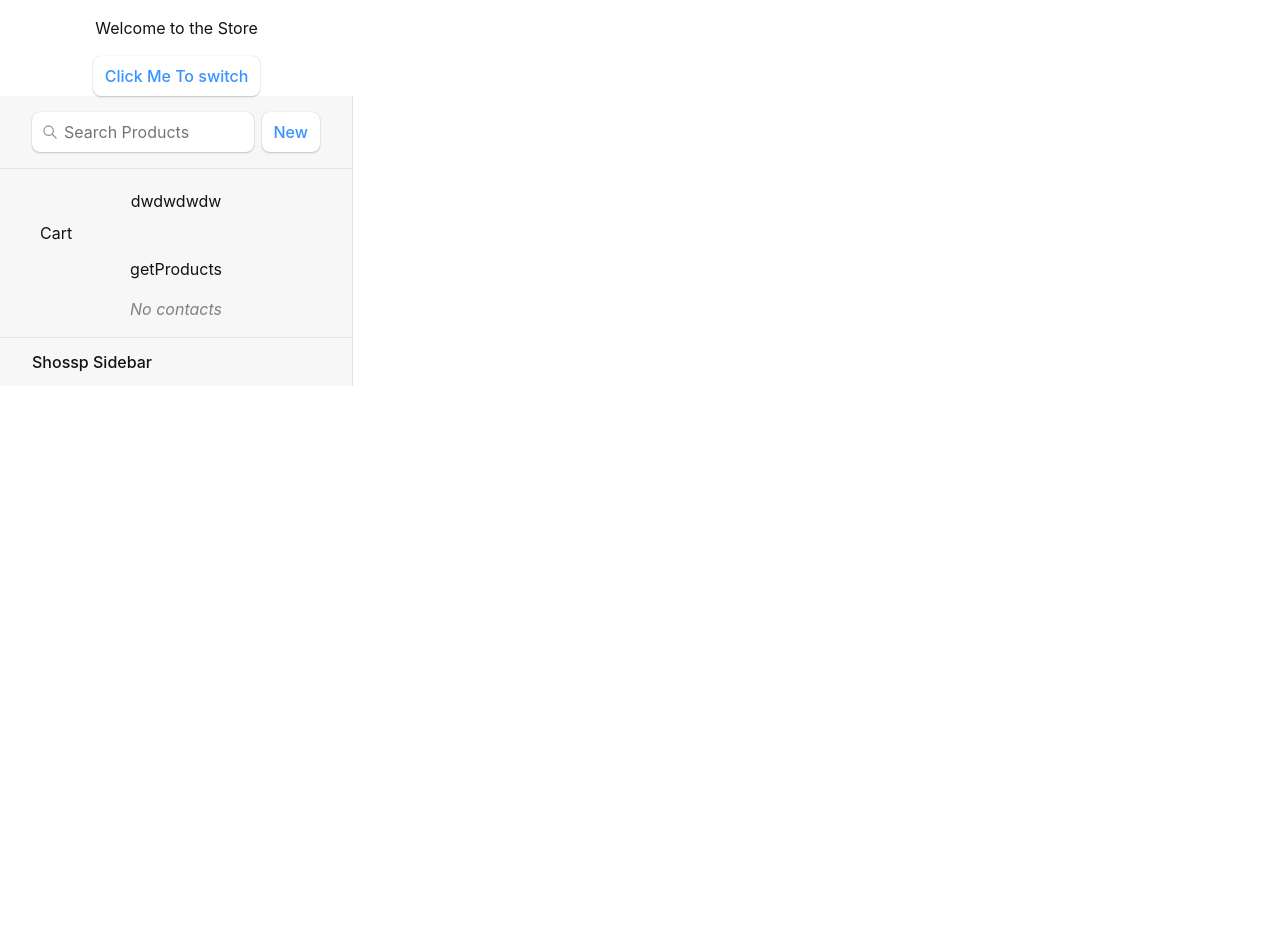
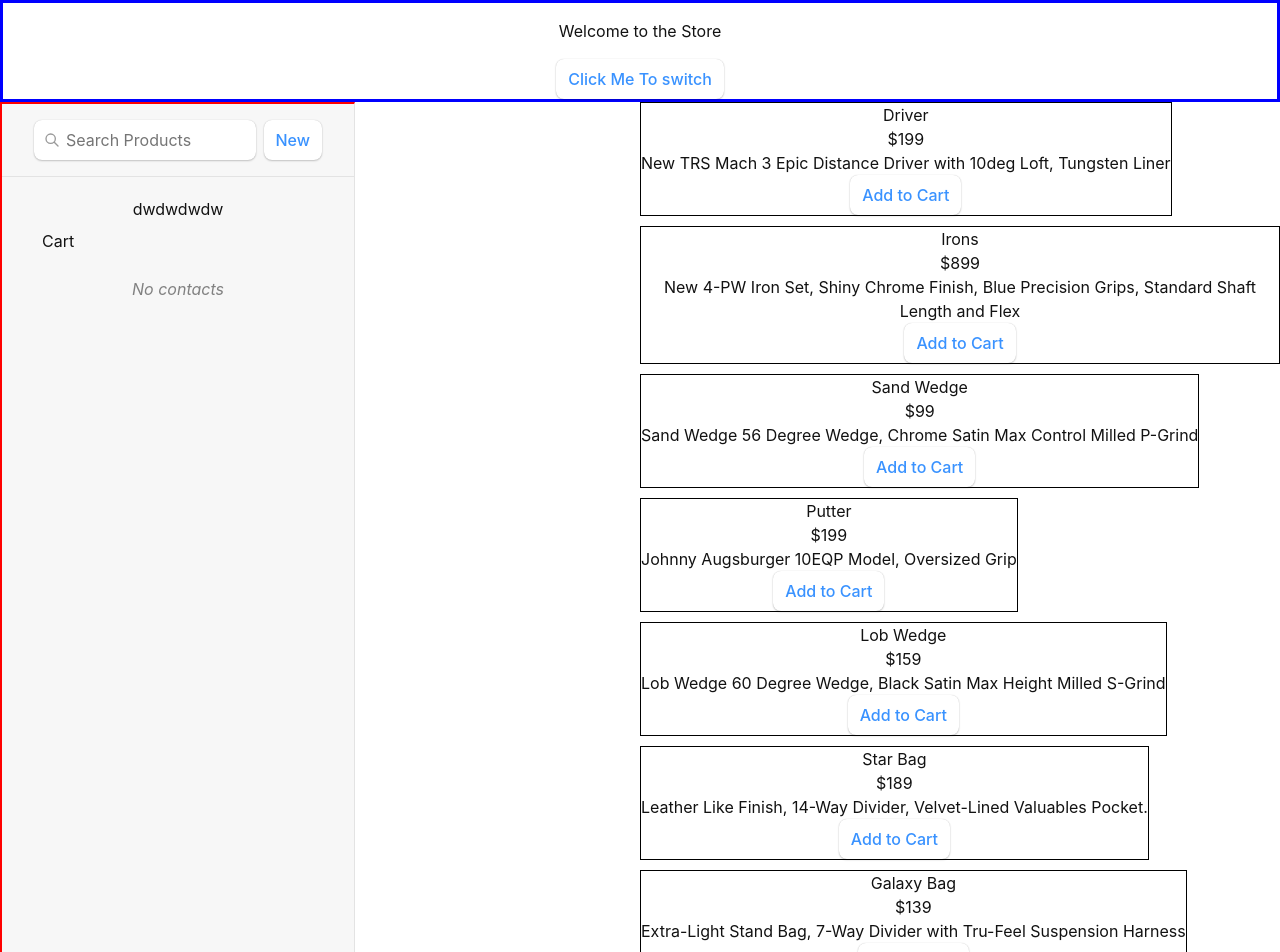
Before and after one commit to jaugs/shopping_cart, a React (Create React App) app: page / in a window 1280 px wide. Shown: the top 952 px of the page. Before the commit the page ends 800 px from the top, so only its background shows below. Built offline with nearby package versions, Linux system fonts and the light colour scheme.

Commit message:
added state cart functions/ fake products

```diff
--- a/src/App.js
+++ b/src/App.js
@@ -4,6 +4,7 @@ import { Outlet, Link, Form } from "react-router-dom";
 //import Cart from './components/cart';
 //import { getContacts, createContact } from "./contacts";
 import products from './products'
+import Home from './components/home';
 // export async function loader() {
 //   const contacts = await getContacts();
 //   return { contacts };
@@ -15,14 +16,14 @@ import products from './products'
 
 function App() {
 
-  const [item, setItem] = useState({
+  const [cartItems, setcartItems] = useState([{
     name: '',
     category: '',
     price: '',
     quantity: '',
     description: '',
     image: ''
-  })
+  }])
 
 
   function changeTab() {
@@ -31,7 +32,7 @@ function App() {
 
   return (
     <div className="App">
-      <header className="App-header">
+      <header className="header">
         {/* <img src={logo} className="App-logo" alt="logo" /> */}
         <p>Welcome to the Store</p>
         <button onClick={changeTab}>Click Me To switch</button>
@@ -80,10 +81,18 @@ function App() {
 
         </nav>
       </div>
-      <div id="detail">
+      <Home
+      products = {products}
+      cartItems= {cartItems}
+      setcartItems = {setcartItems}>
+
+      </Home>
+
+
+      {/* <div id="detail">
       <Outlet />
-      </div>
-
+      </div> */}
+    <div className='footer'>by JAUGS 2022</div>
 
     </div>
   );
--- a/src/components/cart.js
+++ b/src/components/cart.js
@@ -2,11 +2,29 @@ import { Form } from "react-router-dom";
 
 export default function Cart(props) {
 
-  return (
-    <div id="contact">
 
 
-    <p> fgorweognrwengreinlgerg</p>
+  // const [cartItems, setcartItems] = useState([{
+  //   name: '',
+  //   category: '',
+  //   price: '',
+  //   quantity: '',
+  //   description: '',
+  //   image: ''
+  // }])
+
+
+
+function displayProducts() {
+  console.log(props.products[0].name)
+}
+
+
+  return (
+    <div id="cart">
+
+   <button onClick={displayProducts}>eweggw
+   </button>
         <div>
           <Form action="edit">
             <button type="submit">Edssit</button>
--- a/src/components/home.js
+++ b/src/components/home.js
@@ -0,0 +1,29 @@
+
+const cartArr = []
+
+function Home(props) {
+
+
+function addtoCart (item) {
+    cartArr.push(item)
+    console.log(cartArr)
+    props.setcartItems(cartArr)
+    console.log(props.cartItems)
+    }
+
+  return (
+    <div id="home">
+    {props.products.map(item => (
+              <div className="productCard" key ={item.name}>
+                <span className="name"> {item.name}</span>
+                <div className="price">{item.price}</div>
+                <div className="description">{item.description}</div>
+                <button onClick={() => {addtoCart(item)}} className="buy">Add to Cart</button>
+              </div>
+    ))}
+
+    </div>
+  )
+}
+
+export default Home
--- a/src/index.css
+++ b/src/index.css
@@ -51,6 +51,49 @@ button:active {
   transform: translateY(1px);
 }
 
+.productCard {
+  border: 1px solid black;
+}
+
+#sidebar {
+  border:2px solid red;
+  width: 22rem;
+  background-color: #f7f7f7;
+  border-right: solid 1px #e3e3e3;
+  display: flex;
+  flex-direction: column;
+}
+
+.App {
+  display: grid;
+  grid-template-columns: 1fr 1fr;
+  grid-column: 1fr 1fr 1fr;
+}
+
+.header {
+  grid-column-start: 1;
+  grid-column-end: 3;
+  border: 3px solid blue;
+}
+
+.footer {
+  grid-column-start: 1;
+  grid-column-end: 3;
+  border: 3px solid blue;
+}
+
+#home {
+  display: flex;
+  gap: 10px;
+  flex-wrap: wrap;
+}
+
+
+
+
+
+
+
 #contact h1 {
   display: flex;
   align-items: flex-start;
@@ -97,13 +140,7 @@ form[action$="destroy"] button {
   width: 100%;
 }
 
-#sidebar {
-  width: 22rem;
-  background-color: #f7f7f7;
-  border-right: solid 1px #e3e3e3;
-  display: flex;
-  flex-direction: column;
-}
+
 
 #sidebar > * {
   padding-left: 2rem;
--- a/src/products.js
+++ b/src/products.js
@@ -5,52 +5,70 @@ const products = [
     {name: 'Driver',
      category: 'club',
      price: '$199',
-     description: 'New TRS Mach 3 Epic Distance Driver with 10deg Loft, Tungsten Liner'
+     description: 'New TRS Mach 3 Epic Distance Driver with 10deg Loft, Tungsten Liner',
+     id: 100,
+     quantity: 0,
     },
     {name: 'Irons',
      category: 'club',
      price: '$899',
-     description: 'New 4-PW Iron Set, Shiny Chrome Finish, Blue Precision Grips, Standard Shaft Length and Flex'
+     description: 'New 4-PW Iron Set, Shiny Chrome Finish, Blue Precision Grips, Standard Shaft Length and Flex',
+     id: 101,
+     quantity: 0,
     },
     {name: 'Sand Wedge',
      category: 'club',
      price: '$99',
-     description: 'Sand Wedge 56 Degree Wedge, Chrome Satin Max Control Milled P-Grind'
+     description: 'Sand Wedge 56 Degree Wedge, Chrome Satin Max Control Milled P-Grind',
+     id: 102,
+     quantity: 0,
     },
     {name: 'Putter',
      category: 'club',
      price: '$199',
-     description: 'Johnny Augsburger 10EQP Model, Oversized Grip'
+     description: 'Johnny Augsburger 10EQP Model, Oversized Grip',
+     id: 103,
+     quantity: 0,
     },
     {name: 'Lob Wedge',
      category: 'club',
      price: '$159',
-     description: 'Lob Wedge 60 Degree Wedge, Black Satin Max Height Milled S-Grind'
+     description: 'Lob Wedge 60 Degree Wedge, Black Satin Max Height Milled S-Grind',
+     id: 104,
+     quantity: 0,
     },
     {name: 'Star Bag',
      category: 'bag',
      price: '$189',
-     description: 'Leather Like Finish, 14-Way Divider, Velvet-Lined Valuables Pocket.'
+     description: 'Leather Like Finish, 14-Way Divider, Velvet-Lined Valuables Pocket.',
+     id: 105,
+     quantity: 0,
     },
     {name: 'Galaxy Bag',
      category: 'bag',
      price: '$139',
-     description: 'Extra-Light Stand Bag, 7-Way Divider with Tru-Feel Suspension Harness'
+     description: 'Extra-Light Stand Bag, 7-Way Divider with Tru-Feel Suspension Harness',
+     id: 106,
+     quantity: 0,
     },
     {name: 'Pro Z1 Balls',
      category: 'ball',
      price: '$30',
-     description: '36 pack, Max Distance'
+     description: '36 pack, Max Distance',
+     id: 107,
+     quantity: 0,
     },
     {name: 'Z3 Soft Balls',
     category: 'ball',
     price: '$20',
-    description: '36 pack, Max Control'
+    description: '36 pack, Max Control',
+    id: 108,
+     quantity: 0,
    },
 ]
 
 
-function getProducts() {
-    return products
-}
-export default getProducts;
+// function getProducts() {
+//     return products
+// }
+export default products;
```
Also changed, not shown: src/index.js (+8 -3 lines).
